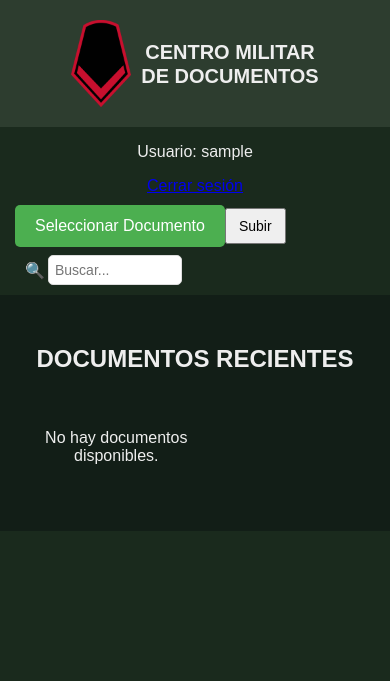
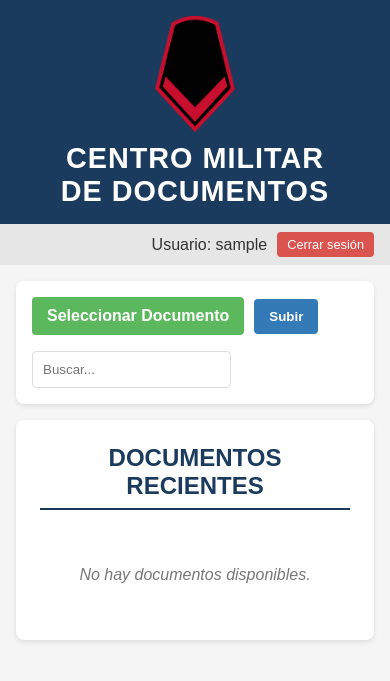
Before and after one commit to lattaalvaro/documentos, a Flask app: template templates/index.html in a window 390 px wide. Shown: the top 681 px of the page. Run offline with Flask 3, Linux system fonts and the light colour scheme; the template is opened without the code that fills it, so the values that code supplies are empty; the visitor is signed in with stand-in values (Sample User, id 1).

Commit message:
Update style.css

```diff
--- a/static/css/style.css
+++ b/static/css/style.css
@@ -1,377 +1,286 @@
-body {
+/* Estilos generales */
+* {
     margin: 0;
-    font-family: 'Arial', sans-serif;
-    background-color: #1a2a1d;
-    color: #eee;
-    text-align: center;
+    padding: 0;
+    box-sizing: border-box;
+    font-family: Arial, sans-serif;
 }
 
+body {
+    background-color: #f5f5f5;
+    color: #333;
+}
+
+/* Encabezado */
 header {
-    background-color: #2d3d2f;
-    padding: 20px;
+    background-color: #1a3b5d;
+    color: white;
+    padding: 1rem;
     display: flex;
     align-items: center;
     justify-content: center;
-    gap: 20px;
-    flex-wrap: wrap;
+    text-align: center;
 }
 
 .logo {
     width: 80px;
+    height: auto;
+    margin-right: 20px;
 }
 
-h1 {
-    font-size: 28px;
-    margin: 0;
-    line-height: 1.2;
+header h1 {
+    font-size: 1.8rem;
+    letter-spacing: 1px;
 }
 
-/* CONTENEDOR DE SUBIR Y BUSCAR CENTRADO */
+/* Información de usuario */
+.user-info {
+    display: flex;
+    justify-content: flex-end;
+    align-items: center;
+    background-color: #e6e6e6;
+    padding: 0.5rem 1rem;
+}
+
+.btn-logout {
+    background-color: #d9534f;
+    color: white;
+    padding: 5px 10px;
+    border-radius: 4px;
+    text-decoration: none;
+    font-size: 0.8rem;
+    margin-left: 10px;
+}
+
+.btn-logout:hover {
+    background-color: #c9302c;
+}
+
+/* Mensajes flash */
+.flash-messages {
+    width: 100%;
+    padding: 0.5rem;
+}
+
+.alert {
+    padding: 10px;
+    border-radius: 4px;
+    margin-bottom: 10px;
+}
+
+.alert-success {
+    background-color: #dff0d8;
+    color: #3c763d;
+    border: 1px solid #d6e9c6;
+}
+
+.alert-error, .alert-danger {
+    background-color: #f2dede;
+    color: #a94442;
+    border: 1px solid #ebccd1;
+}
+
+.alert-warning {
+    background-color: #fcf8e3;
+    color: #8a6d3b;
+    border: 1px solid #faebcc;
+}
+
+/* Contenedor de carga y búsqueda */
 .upload-search-container {
     display: flex;
-    justify-content: center; /* <<< CENTRAR TODO */
-    align-items: center;
-    flex-wrap: wrap;
-    gap: 20px;
-    padding: 20px;
+    justify-content: space-between;
+    padding: 1rem;
+    background-color: #fff;
+    border-radius: 8px;
+    margin: 1rem;
+    box-shadow: 0 2px 5px rgba(0,0,0,0.1);
 }
 
-/* FORMULARIO DE SUBIDA */
+/* Formulario de carga */
 .upload-form {
     display: flex;
     align-items: center;
 }
 
-    /* OCULTAR INPUT FILE */
-    .upload-form input[type="file"] {
-        display: none;
+#fileInput {
+    display: none; /* Ocultar el input file original */
 }
 
-/* BOTÓN DE SUBIR DOCUMENTO */
 .upload-btn {
-    background-color: #4CAF50;
+    padding: 10px 15px;
+    background-color: #5cb85c;
     color: white;
-    padding: 12px 20px;
-    font-size: 16px;
-    border-radius: 5px;
+    border-radius: 4px;
     cursor: pointer;
-    border: none;
+    font-weight: bold;
+    display: inline-block;
     transition: background-color 0.3s;
 }
 
 .upload-btn:hover {
-        background-color: #45a049;
+    background-color: #4cae4c;
 }
 
-/* CONTENEDOR DEL BUSCADOR */
+.submit-btn {
+    margin-left: 10px;
+    padding: 10px 15px;
+    background-color: #337ab7;
+    color: white;
+    border: none;
+    border-radius: 4px;
+    cursor: pointer;
+    font-weight: bold;
+    transition: background-color 0.3s;
+}
+
+.submit-btn:hover {
+    background-color: #286090;
+}
+
+/* Caja de búsqueda */
 .search-container {
     display: flex;
     align-items: center;
 }
 
-/* CAJA DEL BUSCADOR */
-.search-box {
-    position: relative;
-    width: 200px;
-}
-
-    /* INPUT DEL BUSCADOR */
 .search-box input {
-        width: 100%;
-        padding: 8px 30px 8px 35px;
-        font-size: 14px;
+    padding: 10px;
     border: 1px solid #ddd;
-        border-radius: 5px;
-    }
-
-    /* ICONO DE LUPA */
-    .search-box::before {
-        content: "🔍";
-        position: absolute;
-        left: 10px;
-        top: 50%;
-        transform: translateY(-50%);
-        font-size: 16px;
-        color: #777;
-    }
-
-    .search-container button:hover {
-        background-color: #45a049;
+    border-radius: 4px;
+    width: 250px;
 }
 
 /* Sección de documentos recientes */
 .recent-docs {
-    background-color: #121e17;
-    padding: 30px 20px;
+    background-color: #fff;
+    border-radius: 8px;
+    margin: 1rem;
+    padding: 1.5rem;
+    box-shadow: 0 2px 5px rgba(0,0,0,0.1);
 }
 
+.recent-docs h2 {
+    font-size: 1.5rem;
+    color: #1a3b5d;
+    margin-bottom: 1.5rem;
+    text-align: center;
+    border-bottom: 2px solid #1a3b5d;
+    padding-bottom: 0.5rem;
+}
+
+/* Lista de documentos */
 .doc-list {
-    display: flex;
-    flex-wrap: wrap;
-    justify-content: center;
-    gap: 20px;
+    display: grid;
+    grid-template-columns: repeat(auto-fill, minmax(250px, 1fr));
+    gap: 1.5rem;
 }
 
 .doc-card {
-    background-color: #1f2e25;
-    padding: 20px;
-    border-radius: 12px;
-    width: 220px;
-    text-align: center;
-    box-shadow: 0 2px 5px rgba(0,0,0,0.4);
-    transition: transform 0.2s;
+    background-color: #f9f9f9;
+    border-radius: 8px;
+    padding: 1rem;
+    box-shadow: 0 2px 5px rgba(0,0,0,0.05);
+    display: flex;
+    flex-direction: column;
+    align-items: center;
+    transition: transform 0.3s, box-shadow 0.3s;
 }
 
 .doc-card:hover {
     transform: translateY(-5px);
+    box-shadow: 0 5px 15px rgba(0,0,0,0.1);
 }
 
 .doc-card img {
-        width: 80%;
-        margin-bottom: 10px;
+    width: 64px;
+    height: 64px;
+    margin-bottom: 1rem;
 }
 
 .doc-card h3 {
-        margin: 10px 0 5px;
-        font-size: 18px;
-        color: #8bc34a;
+    font-size: 1rem;
+    margin-bottom: 0.5rem;
+    text-align: center;
+    color: #333;
     word-break: break-word;
 }
 
-    .doc-card p {
-        font-size: 14px;
-        color: #ccc;
-        margin-bottom: 10px;
+.doc-actions {
+    display: flex;
+    flex-direction: column;
+    width: 100%;
+    margin-top: 1rem;
 }
 
-    .doc-card a {
-        display: block;
-        margin: 8px 0;
-        color: #8bc34a;
+.btn {
+    display: inline-block;
+    padding: 8px 12px;
+    border-radius: 4px;
     text-decoration: none;
+    text-align: center;
     font-weight: bold;
-    }
-
-    .doc-card button {
-        background-color: #3a4f39;
-        color: white;
-        border: none;
-        padding: 8px 16px;
-        cursor: pointer;
-        border-radius: 5px;
-        font-size: 14px;
+    margin-bottom: 0.5rem;
     transition: background-color 0.3s;
 }
 
-        .doc-card button:hover {
-            background-color: #45a049;
-        }
-
-/* Modal */
-.modal {
-    display: none;
-    position: fixed;
-    z-index: 1000;
-    left: 0;
-    top: 0;
-    width: 100vw;
-    height: 100vh;
-    background-color: rgba(0, 0, 0, 0.8);
-    overflow: hidden;
-}
-
-/* Contenido del Modal */
-#pdfModalContent {
-    position: absolute;
-    top: 50%;
-    left: 50%;
-    transform: translate(-50%, -50%);
-    max-width: 90%;
-    max-height: 90%;
-    background-color: #111;
-    padding: 20px;
-    border-radius: 10px;
-    overflow-y: auto;
-    scrollbar-width: none;
-    -ms-overflow-style: none;
-}
-
-    #pdfModalContent::-webkit-scrollbar {
-        display: none;
-    }
-
-#pdfViewerContainer {
-    text-align: center;
-}
-
-#pdfCanvas {
-    width: 100%;
-    height: auto;
-}
-
-.close-btn {
-    position: absolute;
-    top: 10px;
-    right: 15px;
-    font-size: 30px;
-    color: white;
-    cursor: pointer;
-}
-
-/* Controles del visor PDF */
-.pdf-controls-top {
-    display: flex;
-    justify-content: center;
-    gap: 20px;
-    margin-top: 15px;
-}
-
-    .pdf-controls-top button {
-        background-color: #4CAF50;
-        color: white;
-        border: none;
-        padding: 10px 20px;
-        font-size: 16px;
-        border-radius: 5px;
-        cursor: pointer;
-        transition: background-color 0.3s;
-    }
-
-        .pdf-controls-top button:hover {
-            background-color: #45a049;
-        }
-
-        .pdf-controls-top button:active {
-            background-color: #388e3c;
-        }
-
-    .pdf-controls-top span {
-        font-size: 16px;
+.view-btn {
+    background-color: #337ab7;
     color: white;
 }
 
-/* RESPONSIVE DESIGN 📱 */
+.view-btn:hover {
+    background-color: #286090;
+}
+
+.download-btn {
+    background-color: #5cb85c;
+    color: white;
+}
+
+.download-btn:hover {
+    background-color: #4cae4c;
+}
+
+/* Mensaje cuando no hay documentos */
+.no-docs, .no-results {
+    grid-column: 1 / -1;
+    text-align: center;
+    color: #777;
+    padding: 2rem;
+    font-style: italic;
+}
+
+/* Responsive */
 @media (max-width: 768px) {
     .upload-search-container {
         flex-direction: column;
     }
 
-    .doc-card {
-        width: 90%;
+    .search-container {
+        margin-top: 1rem;
     }
 
-    header {
-        flex-direction: column;
-        gap: 10px;
+    .search-box input {
+        width: 100%;
+    }
+
+    .doc-list {
+        grid-template-columns: repeat(auto-fill, minmax(200px, 1fr));
     }
 }
 
-/* --- RESPONSIVE CORRECTO PARA MÓVILES --- */
-
-/* Para pantallas hasta 768px */
-@media (max-width: 768px) {
-    /* Contenedor Subir y Buscar */
-    .upload-search-container {
-        flex-direction: row;
-        justify-content: flex-start;
-        align-items: center;
-        gap: 8px;
-        padding: 10px 15px;
+@media (max-width: 480px) {
+    header {
+        flex-direction: column;
     }
 
-    .upload-form button {
-        padding: 8px 12px;
-        font-size: 14px;
-    }
-
-    .search-container {
-        width: auto;
-    }
-
-    #searchInput {
-        width: 140px;
-        padding: 6px;
-        font-size: 14px;
-    }
-
-    /* Lista de documentos */
-    .doc-list {
-        display: grid;
-        grid-template-columns: repeat(2, 1fr); /* 2 columnas iguales */
-        gap: 10px;
-        justify-content: start;
-        padding: 10px 15px;
-    }
-
-    .doc-card {
-        width: 100%;
-        padding: 10px;
-        font-size: 14px;
-    }
-
-        .doc-card h3 {
-            font-size: 12px;
-        }
-
-        .doc-card p {
-            font-size: 12px;
-        }
-
-        .doc-card img {
-            width: 100%;
-            height: auto;
-        }
-}
-
-/* Para pantallas más chicas aún */
-@media (max-width: 480px) {
-    .upload-search-container {
-        flex-wrap: wrap;
-        justify-content: flex-start;
-        gap: 8px;
-    }
-
-    #searchInput {
-        width: 120px;
+    .logo {
+        margin-right: 0;
+        margin-bottom: 10px;
     }
 
     .doc-list {
-        grid-template-columns: repeat(2, 1fr);
-        gap: 8px;
+        grid-template-columns: 1fr;
     }
 }
-
-/* Mejorar separación de documentos en móvil */
-@media (max-width: 768px) {
-    .doc-list {
-        grid-template-columns: repeat(2, 1fr);
-        gap: 5px; /* AUMENTAMOS la separación entre documentos */
-        justify-content: flex-start;
-        padding: 20px;
-    }
-
-    .doc-card {
-        width: 100%;
-        padding: 0px;
-        margin: 0; /* Quitamos márgenes extraños */
-    }
-}
-
-@media (max-width: 600px) {
-    header {
-        flex-direction: row;
-        align-items: center;
-        justify-content: center; /* Centramos horizontalmente */
-        text-align: center;
-    }
-
-    .logo {
-        width: 60px; /* Logo más pequeño para móviles */
-    }
-
-    h1 {
-        font-size: 20px;
-        margin: 0;
-        text-align: center;
-    }
-}
```
Lines whose indentation alone changed are shown as unchanged.
